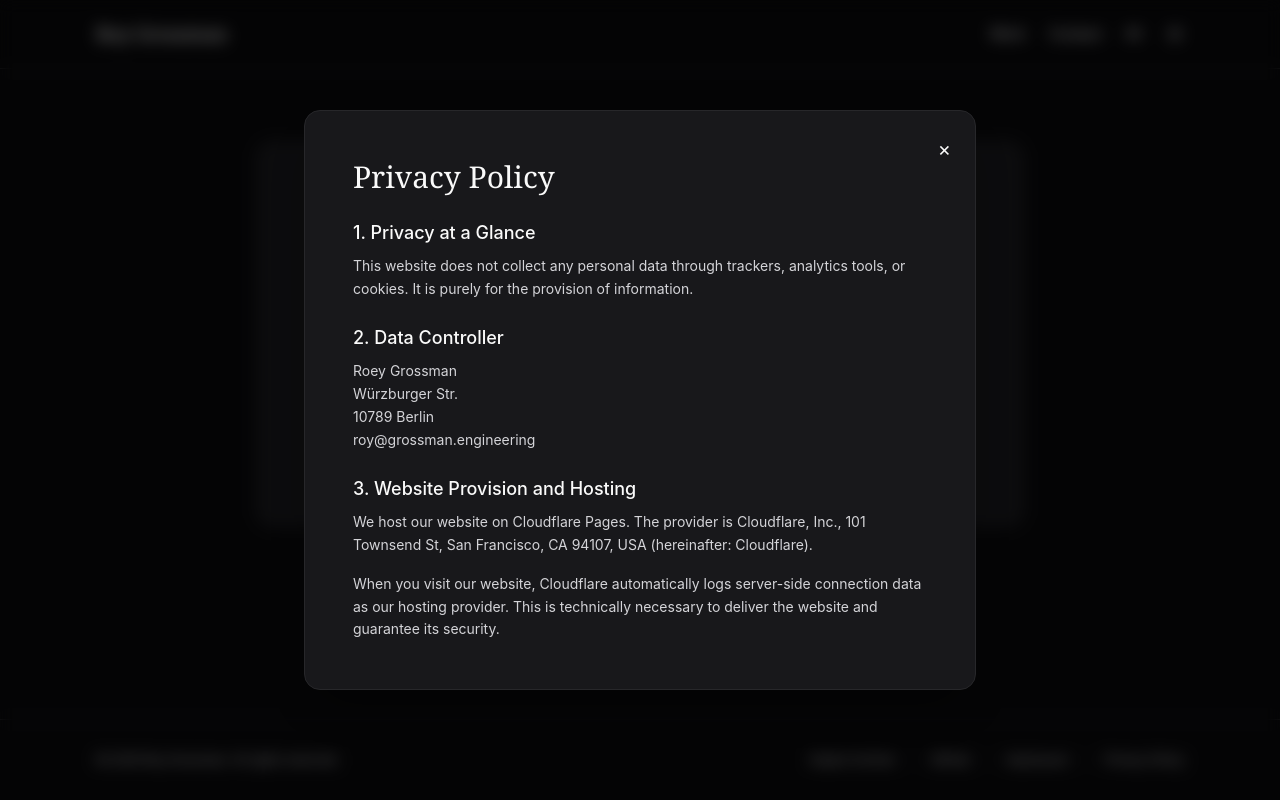
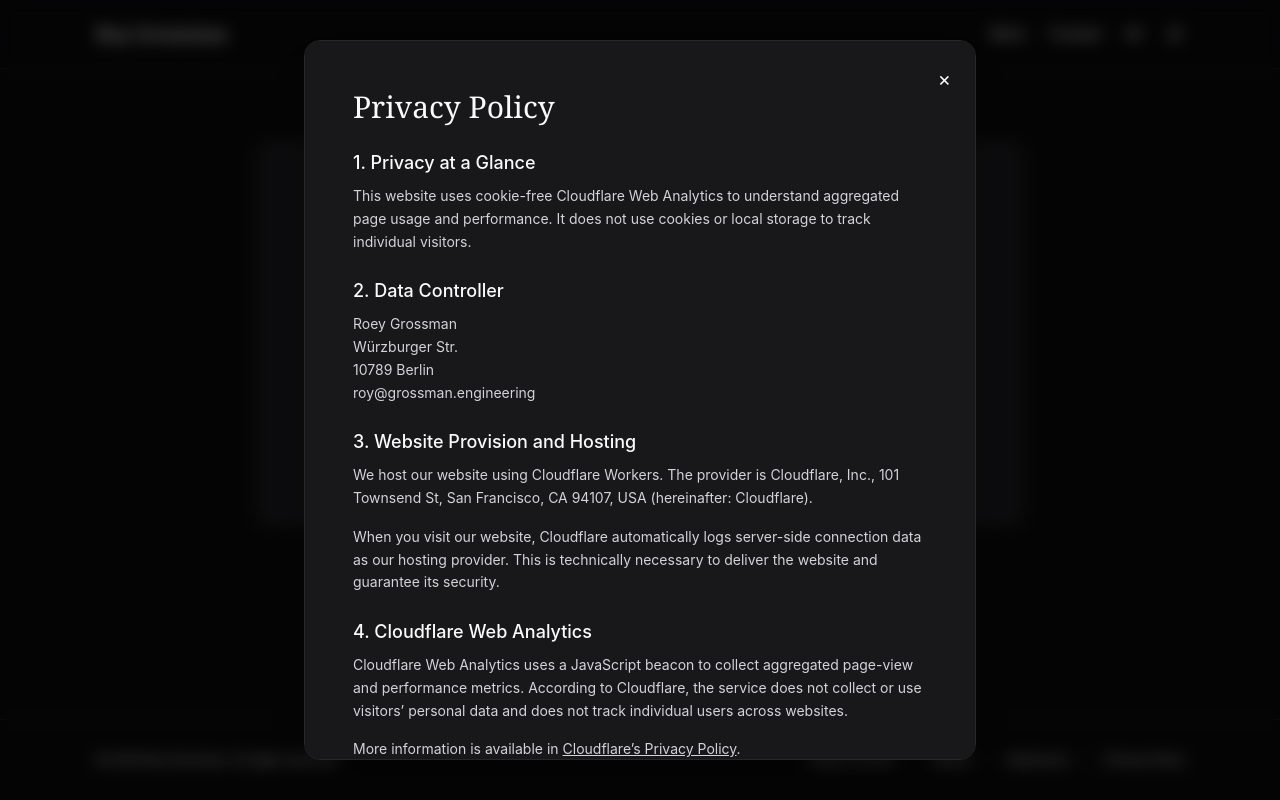
Before and after one commit to roygrssmn/grossman-engineering, a React (Vite) app: page /en in a window 1280 px wide. Both pictures are taken after a click on the button "Privacy Policy". Shown: the part 2392-3192 px from the top of the page. Built offline with nearby package versions, Linux system fonts and the light colour scheme.

Commit message:
add: add cloudflare analytics

```diff
--- a/index.html
+++ b/index.html
@@ -47,5 +47,12 @@
   <body>
     <div id="root"></div>
     <script type="module" src="/src/main.jsx"></script>
+    <!-- Cloudflare Web Analytics -->
+    <script
+      type="module"
+      src="https://static.cloudflareinsights.com/beacon.min.js"
+      data-cf-beacon='{"token":"106c5541c1784d9a82e274e53ebadeb3"}'
+    ></script>
+    <!-- End Cloudflare Web Analytics -->
   </body>
 </html>
--- a/src/Modals.jsx
+++ b/src/Modals.jsx
@@ -33,21 +33,27 @@
                         language === 'en' ? (
                             <>
                                 <h3 className="font-medium text-lg mt-6 mb-2 text-zinc-900 dark:text-zinc-50">1. Privacy at a Glance</h3>
-                                <p>This website does not collect any personal data through trackers, analytics tools, or cookies. It is purely for the provision of information.</p>
+                                <p>This website uses cookie-free Cloudflare Web Analytics to understand aggregated page usage and performance. It does not use cookies or local storage to track individual visitors.</p>
                                 <h3 className="font-medium text-lg mt-6 mb-2 text-zinc-900 dark:text-zinc-50">2. Data Controller</h3>
                                 <p>{contactInfo.legalName}<br/>{contactInfo.street}<br/>{contactInfo.zipCity}<br/>{contactInfo.email}</p>
                                 <h3 className="font-medium text-lg mt-6 mb-2 text-zinc-900 dark:text-zinc-50">3. Website Provision and Hosting</h3>
-                                <p>We host our website on Cloudflare Pages. The provider is Cloudflare, Inc., 101 Townsend St, San Francisco, CA 94107, USA (hereinafter: Cloudflare).</p>
+                                <p>We host our website using Cloudflare Workers. The provider is Cloudflare, Inc., 101 Townsend St, San Francisco, CA 94107, USA (hereinafter: Cloudflare).</p>
                                 <p>When you visit our website, Cloudflare automatically logs server-side connection data as our hosting provider. This is technically necessary to deliver the website and guarantee its security.</p>
+                                <h3 className="font-medium text-lg mt-6 mb-2 text-zinc-900 dark:text-zinc-50">4. Cloudflare Web Analytics</h3>
+                                <p>Cloudflare Web Analytics uses a JavaScript beacon to collect aggregated page-view and performance metrics. According to Cloudflare, the service does not collect or use visitors’ personal data and does not track individual users across websites.</p>
+                                <p>More information is available in <a href="https://www.cloudflare.com/privacypolicy/" target="_blank" rel="noopener noreferrer" className="underline hover:text-zinc-900 dark:hover:text-zinc-50">Cloudflare’s Privacy Policy</a>.</p>
                             </>
                         ) : (
                             <>
                                 <h3 className="font-medium text-lg mt-6 mb-2 text-zinc-900 dark:text-zinc-50">1. Datenschutz auf einen Blick</h3>
-                                <p>Diese Website erfasst keine personenbezogenen Daten durch Tracker, Analyse-Tools oder Cookies. Sie dient rein der Informationsbereitstellung.</p>
+                                <p>Diese Website verwendet die cookie-freie Lösung Cloudflare Web Analytics, um aggregierte Seitenaufrufe und Leistungsdaten zu verstehen. Dabei werden weder Cookies noch lokaler Speicher zur Verfolgung einzelner Besucher eingesetzt.</p>
                                 <h3 className="font-medium text-lg mt-6 mb-2 text-zinc-900 dark:text-zinc-50">2. Verantwortliche Stelle</h3>
                                 <p>{contactInfo.legalName}<br/>{contactInfo.street}<br/>{contactInfo.zipCity}<br/>{contactInfo.email}</p>
                                 <h3 className="font-medium text-lg mt-6 mb-2 text-zinc-900 dark:text-zinc-50">3. Bereitstellung der Website und Hosting</h3>
-                                <p>Wir hosten unsere Website bei Cloudflare Pages. Anbieter ist die Cloudflare, Inc. Wenn Sie unsere Website besuchen, erfasst Cloudflare als unser Hostinganbieter serverseitig Verbindungsdaten.</p>
+                                <p>Wir hosten unsere Website mit Cloudflare Workers. Anbieter ist Cloudflare, Inc., 101 Townsend St, San Francisco, CA 94107, USA (nachfolgend: Cloudflare). Beim Besuch dieser Website erfasst Cloudflare als Hostinganbieter serverseitig technisch notwendige Verbindungsdaten.</p>
+                                <h3 className="font-medium text-lg mt-6 mb-2 text-zinc-900 dark:text-zinc-50">4. Cloudflare Web Analytics</h3>
+                                <p>Cloudflare Web Analytics verwendet ein JavaScript-Beacon, um aggregierte Seitenaufrufe und Leistungsdaten zu erfassen. Laut Cloudflare erhebt oder verwendet der Dienst keine personenbezogenen Daten der Besucher und verfolgt einzelne Nutzer nicht über verschiedene Websites hinweg.</p>
+                                <p>Weitere Informationen finden Sie in der <a href="https://www.cloudflare.com/privacypolicy/" target="_blank" rel="noopener noreferrer" className="underline hover:text-zinc-900 dark:hover:text-zinc-50">Datenschutzerklärung von Cloudflare</a>.</p>
                             </>
                         )
                     )}
```
